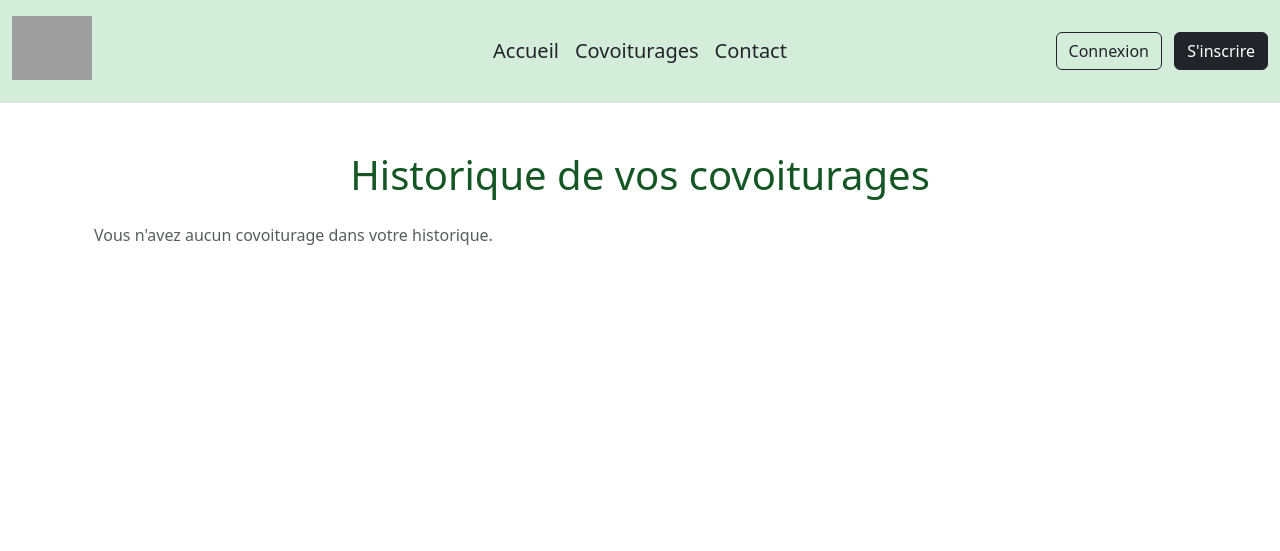
After one commit to AntoineSimonin73/projet_ecoRide, a Symfony app: template templates/historique_covoiturages.html.twig in a window 1280 px wide. The commit adds this page. Shown: the top 551 px of the page. Run offline with Twig, Linux system fonts and the light colour scheme; the template is opened without the code that fills it, so the values that code supplies are empty; some libraries are stand-ins or nearby versions; grey boxes are pictures that could not be loaded.

Commit message:
Ajout historique des covoiturages

```diff
--- a/src/Controller/CovoiturageController.php
+++ b/src/Controller/CovoiturageController.php
@@ -44,10 +44,12 @@ class CovoiturageController extends AbstractController
                 ->andWhere('c.adresseArrivee LIKE :adresseArrivee')
                 ->andWhere('c.dateDepart BETWEEN :dateStart AND :dateEnd')
                 ->andWhere('c.placesRestantes > 0')
+                ->andWhere('c.dateDepart >= :now') // Exclure les covoiturages passés
                 ->setParameter('adresseDepart', '%' . $adresseDepart . '%')
                 ->setParameter('adresseArrivee', '%' . $adresseArrivee . '%')
                 ->setParameter('dateStart', $dateStart)
-                ->setParameter('dateEnd', $dateEnd);
+                ->setParameter('dateEnd', $dateEnd)
+                ->setParameter('now', new \DateTime()); // Date et heure actuelles
 
             // Filtre écologique
             if ($ecologique !== null && $ecologique !== '') {
--- /dev/null
+++ b/templates/historique_covoiturages.html.twig
@@ -0,0 +1,25 @@
+{% extends 'base.html.twig' %}
+
+{% block title %}Historique des covoiturages{% endblock %}
+
+{% block body %}
+<div class="container py-5">
+    <h1 class="text-center mb-4" style="color: #155724;">Historique de vos covoiturages</h1>
+
+    {% if covoiturages|length > 0 %}
+        <ul class="list-group">
+            {% for covoiturage in covoiturages %}
+                <li class="list-group-item">
+                    <strong>Départ :</strong> {{ covoiturage.adresseDepart }}<br>
+                    <strong>Arrivée :</strong> {{ covoiturage.adresseArrivee }}<br>
+                    <strong>Date de départ :</strong> {{ covoiturage.dateDepart|date('d/m/Y H:i') }}<br>
+                    <strong>Prix :</strong> {{ covoiturage.prix }} crédits
+                </li>
+                <a href="{{ path('app_covoiturage_details', { id: covoiturage.id }) }}" class="btn btn-success w-100">Détails</a>
+            {% endfor %}
+        </ul>
+    {% else %}
+        <p class="text-muted">Vous n'avez aucun covoiturage dans votre historique.</p>
+    {% endif %}
+</div>
+{% endblock %}
--- a/templates/user/space.html.twig
+++ b/templates/user/space.html.twig
@@ -70,6 +70,11 @@
         {% else %}
             <p class="text-muted">Vous ne participez à aucun covoiturage pour le moment.</p>
         {% endif %}
+
+        <!-- Bouton pour accéder à l'historique des covoiturages -->
+        <a href="{{ path('app_user_covoiturage_historique') }}" class="btn btn-success w-100">
+            Voir l'historique de vos covoiturages
+        </a>
     </div>
 
     <!-- Section pour les véhicules enregistrés -->
```
Also changed, not shown: src/Controller/UserController.php (+13 -0 lines), src/Repository/CovoiturageRepository.php (+17 -0 lines).
